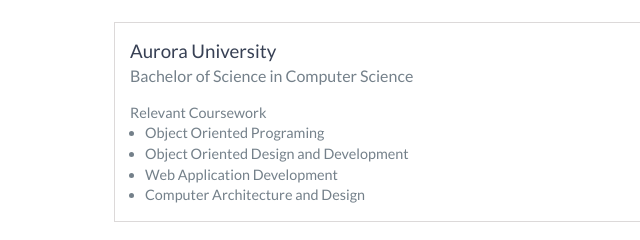
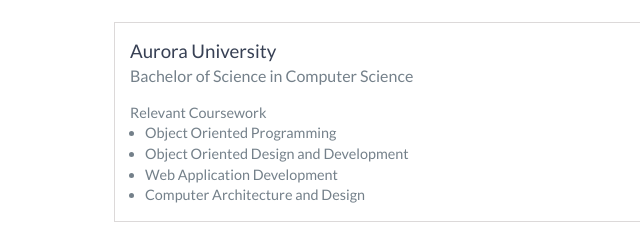
Before and after one commit to Andry20021/Andry20021.github.io, a website: page index.html in a window 1280 px wide. Shown: the part 1840-2080 px from the top of the page, 176-816 px from the left. Drawn offline with nearby package versions, Linux system fonts and the light colour scheme; files whose address does not match are found by name.

Commit message:
Update index.html

```diff
--- a/index.html
+++ b/index.html
@@ -135,7 +135,7 @@
                 Relevant Coursework
             <br>
                 <ul>
-                    <li>Object Oriented Programing</li>
+                    <li>Object Oriented Programming</li>
                     <li>Object Oriented Design and Development</li>
                     <li>Web Application Development</li>
                     <li>Computer Architecture and Design</li>
@@ -143,7 +143,6 @@
                 </ul>
             </p>
         </div>
-        <!-- End .education-block -->
         <!-- End .education-block -->
     </div>
     <!-- End #education -->
```
